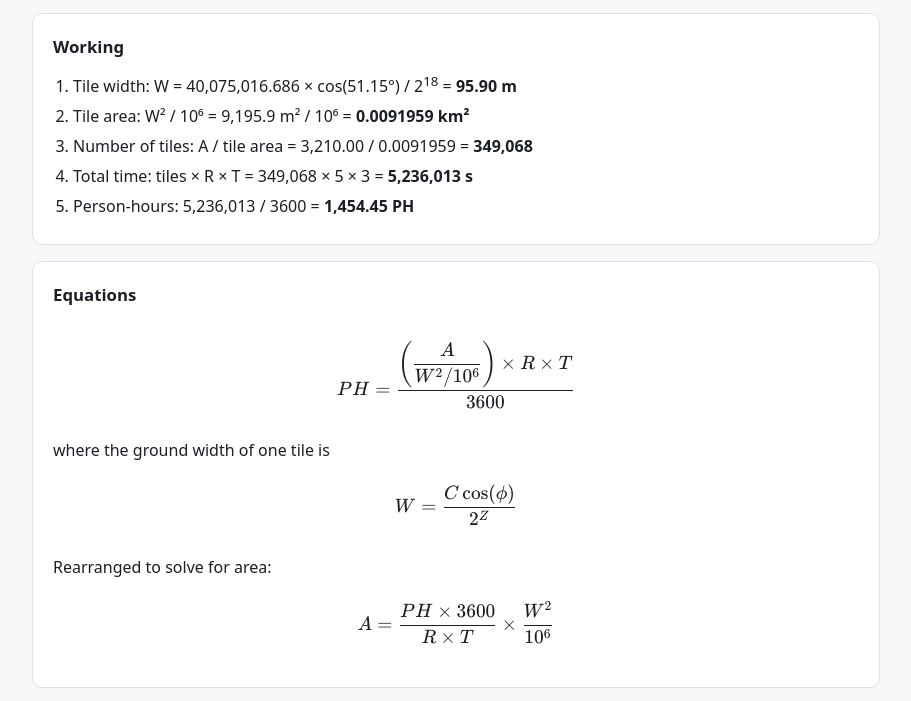
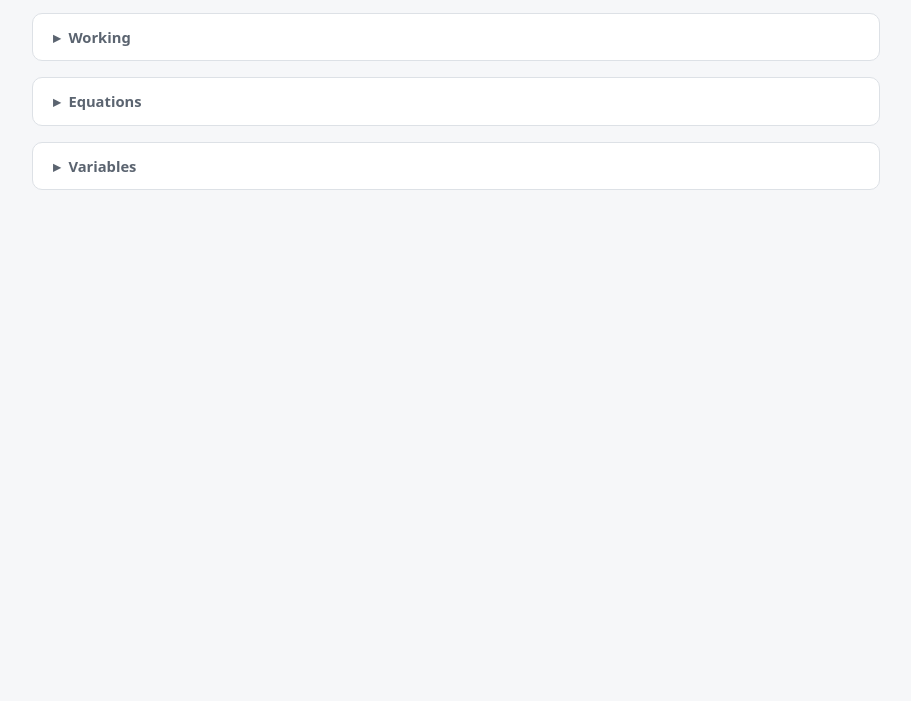
Before and after one commit to sophiachen-geo/missingmaps, a plain HTML site: page index.html in a window 1280 px wide. Shown: the part 556-1257 px from the top of the page, without its empty margins (184-1095 px from the left). After the commit the page ends 826 px from the top, so only its background shows below. Drawn offline with nearby package versions, Linux system fonts and the light colour scheme.

Commit message:
Collapse working, equations and variables into toggles
Explanatory sections now sit under <details> disclosures with smaller
text, so the inputs and result dominate the page.

Co-Authored-By: Claude Opus 5.5 <noreply@anthropic.com>
Claude-Session: https://claude.ai/code/session_01WfXJ22rM8gxuQrhah8nkuJ

```diff
--- a/index.html
+++ b/index.html
@@ -67,6 +67,17 @@
   .steps li { margin-bottom: 6px; }
   .steps { padding-left: 20px; margin: 0; font-variant-numeric: tabular-nums; }
   .table-wrap { overflow-x: auto; }
+  .more { padding: 12px 20px; font-size: .88rem; }
+  .more summary {
+    cursor: pointer; font-weight: 600; font-size: .92rem; color: var(--muted);
+    list-style: none; display: flex; align-items: center; gap: 8px;
+  }
+  .more summary::-webkit-details-marker { display: none; }
+  .more summary::before { content: "\25B8"; transition: transform .15s; display: inline-block; }
+  .more[open] summary::before { transform: rotate(90deg); }
+  .more[open] summary { margin-bottom: 12px; color: var(--text); }
+  .more table { font-size: .84rem; }
+  .more .eq { font-size: .85rem; }
   @media (max-width: 560px) {
     .toggle { display: flex; }
     .toggle button { flex: 1; padding: 8px 10px; }
@@ -118,29 +129,29 @@
 
   <section class="result" id="result" aria-live="polite"></section>
 
-  <section class="card">
-    <h2>Working</h2>
+  <details class="card more">
+    <summary>Working</summary>
     <ol class="steps" id="steps"></ol>
-  </section>
+  </details>
 
-  <section class="card">
-    <h2>Equations</h2>
+  <details class="card more">
+    <summary>Equations</summary>
     <div class="eq" data-tex="PH = \dfrac{\left(\dfrac{A}{W^2/10^6}\right) \times R \times T}{3600}"></div>
     <p style="margin:8px 0 0">where the ground width of one tile is</p>
     <div class="eq" data-tex="W = \dfrac{C\cos(\phi)}{2^Z}"></div>
     <p style="margin:8px 0 0">Rearranged to solve for area:</p>
     <div class="eq" data-tex="A = \dfrac{PH \times 3600}{R \times T} \times \dfrac{W^2}{10^6}"></div>
-  </section>
+  </details>
 
-  <section class="card">
-    <h2>Variables</h2>
+  <details class="card more">
+    <summary>Variables</summary>
     <div class="table-wrap">
       <table>
         <thead><tr><th>Var</th><th>Meaning</th><th>Type</th><th style="text-align:right">Value</th></tr></thead>
         <tbody id="vars"></tbody>
       </table>
     </div>
-  </section>
+  </details>
 </main>
 
 <script>
```
